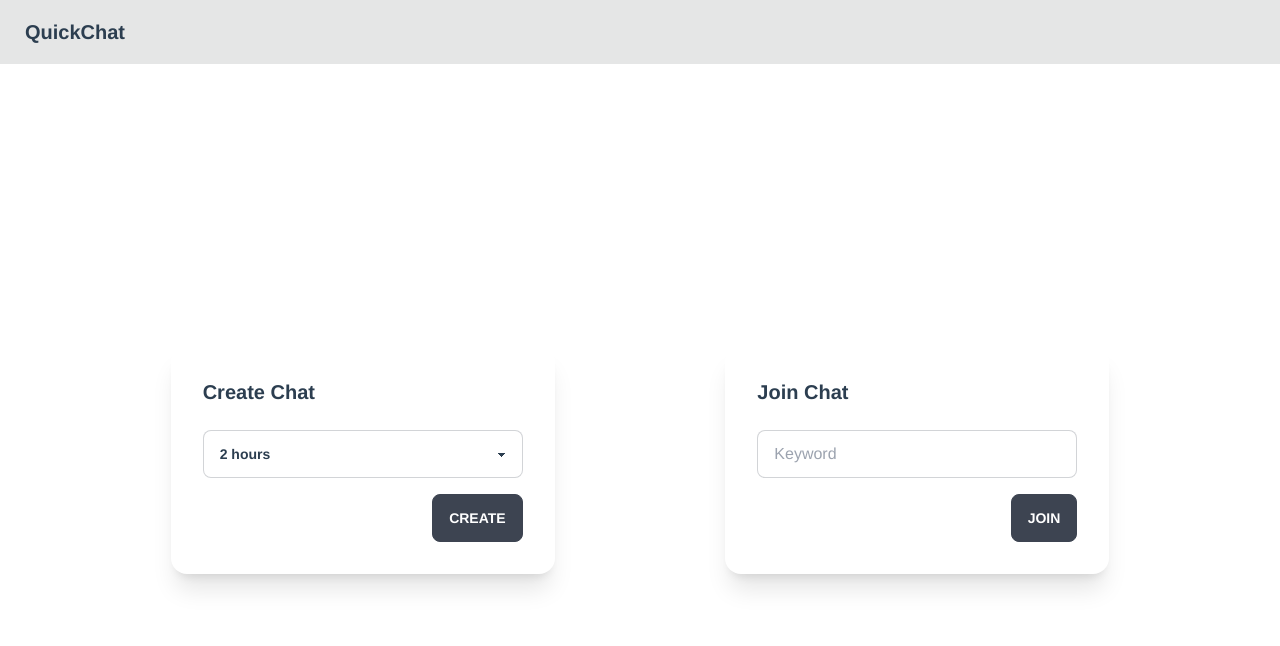
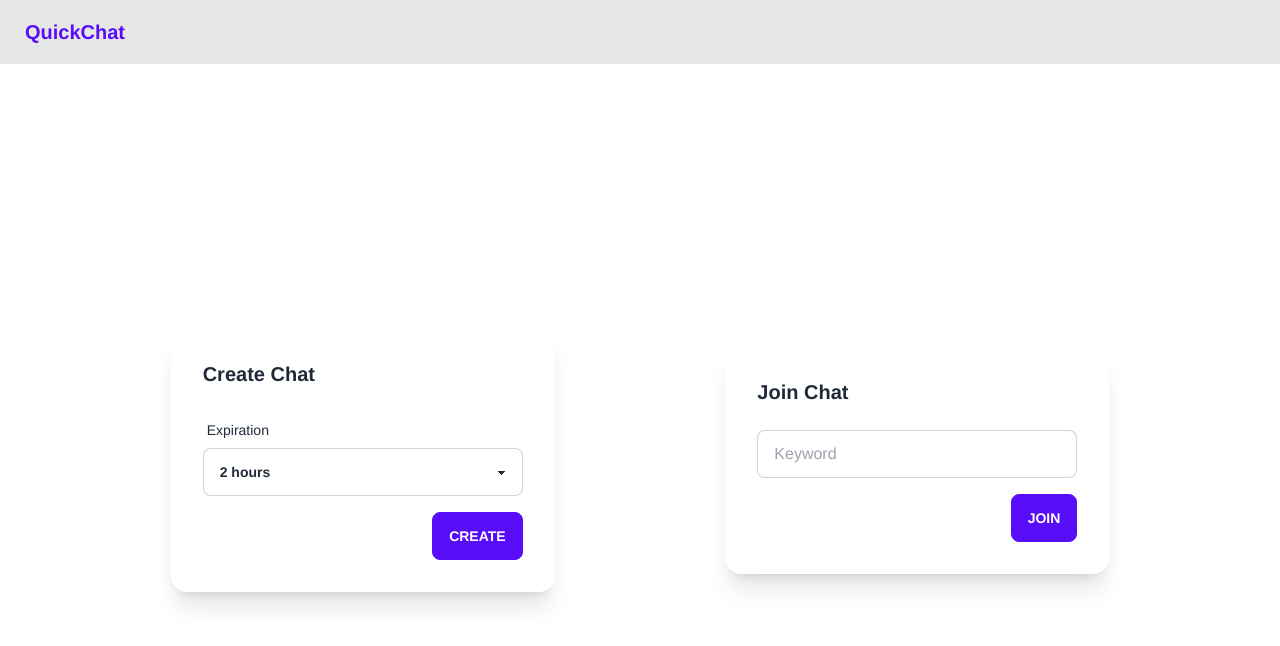
Before and after one commit to aroomvithavue/QuickChat, a Vue app in the folder frontend/: page /#/ in a window 1280 px wide. Shown: the top 646 px of the page. Built offline with nearby package versions, Linux system fonts and the light colour scheme.

Commit message:
Style homepage

```diff
--- a/frontend/src/components/common/TopHeader.vue
+++ b/frontend/src/components/common/TopHeader.vue
@@ -1,6 +1,6 @@
 <template>
   <div class="navbar bg-base-300 h-[5vh] my-0">
-    <router-link to="/" class="btn btn-ghost normal-case text-xl"
+    <router-link to="/" class="btn btn-ghost normal-case text-xl text-primary"
       >QuickChat</router-link
     >
     <section class="absolute top-12 z-20 flex flex-col gap-1">
--- a/frontend/src/views/HomeView.vue
+++ b/frontend/src/views/HomeView.vue
@@ -2,9 +2,15 @@
   <main class="flex justify-evenly items-center h-[95vh] flex-wrap my-4">
     <div class="flex flex-row card w-96 bg-base-100 shadow-xl">
       <div class="card-body">
-        <h2 class="card-title">Create Chat</h2>
+        <h2 class="card-title text-base-content">Create Chat</h2>
         <form @submit="handleGenerate">
-          <select class="select select-bordered w-full max-w-xs my-4">
+          <div class="form-controll w-full my-4 max-w-xs">
+            <label class="label"
+              ><span class="label-text">Expiration</span></label
+            >
+            <select
+              class="select select-bordered bg-base-100 text-base-content w-full max-w-xs"
+            >
               <option :value="JSON.stringify({ days: 0, hours: 2 })" selected>
                 2 hours
               </option>
@@ -18,8 +24,9 @@
                 2 days
               </option>
             </select>
+          </div>
           <div class="card-actions justify-end">
-            <input type="submit" class="btn" value="Create" />
+            <input type="submit" class="btn btn-primary" value="Create" />
           </div>
         </form>
       </div>
@@ -27,15 +34,15 @@
 
     <div class="flex flex-row card w-96 bg-base-100 shadow-xl">
       <div class="card-body">
-        <h2 class="card-title">Join Chat</h2>
+        <h2 class="card-title text-base-content">Join Chat</h2>
         <form @submit="handleJoin">
           <input
             type="text"
             placeholder="Keyword"
-            class="input w-full max-w-xs my-4 input-bordered"
+            class="input w-full max-w-xs my-4 input-bordered bg-base-100 text-base-content"
           />
           <div class="card-actions justify-end">
-            <input type="submit" class="btn" value="Join" />
+            <input type="submit" class="btn btn-primary" value="Join" />
           </div>
         </form>
       </div>
```
Lines whose indentation alone changed are shown as unchanged.
